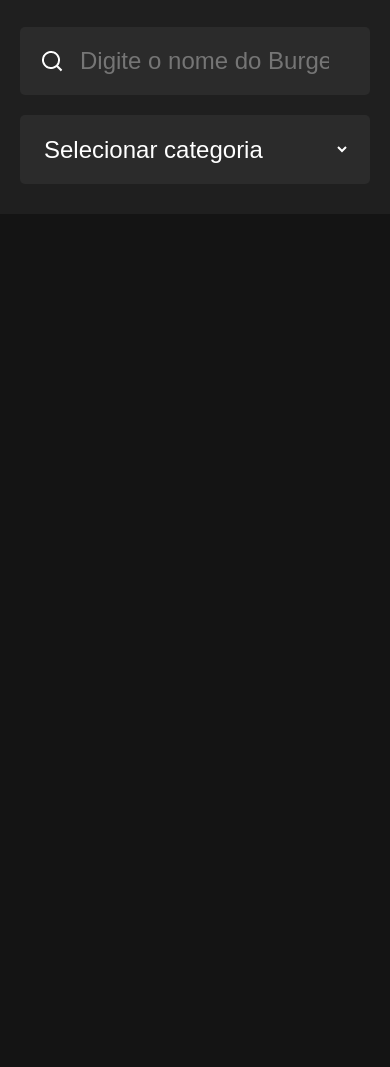
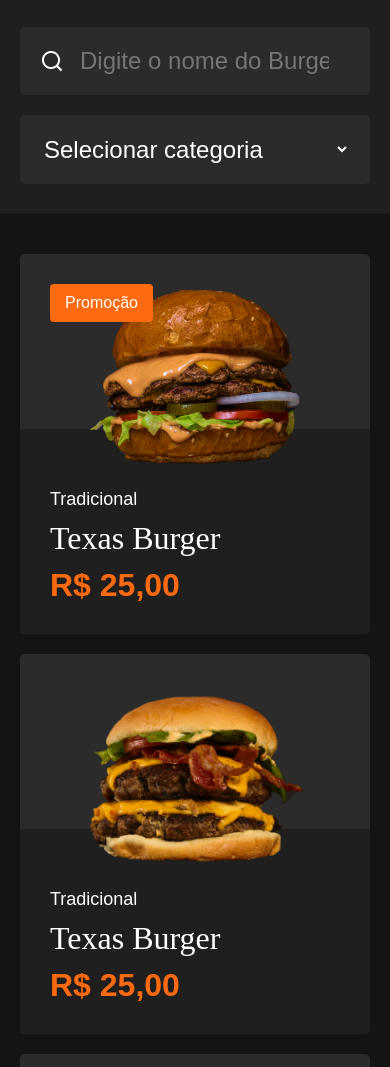
Before and after one commit to Roniclelton-Br/projeto_burguer, a plain HTML site: page index.html in a window 390 px wide. Shown: the part 933-2000 px from the top of the page. Before the commit the page ends 1147 px from the top, so only its background shows below. Drawn offline with Linux system fonts and the light colour scheme; a web font is replaced by a local one.

Commit message:
criado a área dos produtos, ja responsivo

```diff
--- a/assests/responsive.css
+++ b/assests/responsive.css
@@ -33,4 +33,12 @@
         flex-direction: column;
         gap: 20px;
     }
+    .products-grid {
+        grid-template-columns: repeat(2, 1fr);
+    }
 }
+@media (max-width:500px) {
+    .products-grid {
+        grid-template-columns: 1fr;
+    }
+}
--- a/assests/styles.css
+++ b/assests/styles.css
@@ -164,3 +164,60 @@ header .menu .menu_icon div {
 .search select {
     border-right: 20px solid transparent;
 }
+
+/*PRODUCTS*/
+.products-grid {
+    display: grid;
+    grid-template-columns: repeat(3, 1fr);
+    gap: 20px;
+    margin: 40px 0;
+}
+.product-item {
+    display: block;
+    border-radius: 5px;
+    overflow: hidden;
+    position: relative;
+}
+.product-item:hover {
+    opacity: 0.7;
+}
+.product-item .warning {
+    position: absolute;
+    top: 30px;
+    left: 30px;
+    background-color: #fe6a0f;
+    font-size: 16px;
+    font-weight: 500;
+    color: #fff;
+    padding: 10px 15px;
+    border-radius: 4px;
+}
+.product-item .photo {
+    text-align: center;
+    background-color: #2b2b2b;
+    padding-top: 30px;
+}
+.product-item .photo img {
+    max-width: 100%;
+}
+.product-item .info {
+    background-color: #1f1f1f;
+    padding: 60px 30px 30px 30px;
+    margin-top: -50px;
+}
+.product-item .product-category {
+    color: #fff;
+    font-size: 18px;
+    font-weight: 500;
+}
+.product-item .product-name {
+    font-family: 'Calistoga';
+    font-size: 32px;
+    color: #fff;
+    margin: 10px 0;
+}
+.product-item .product-price {
+    font-size: 32px;
+    font-weight: bold;
+    color: #fe6a0f;
+}
--- a/index.html
+++ b/index.html
@@ -66,5 +66,73 @@
             </div>
         </div>
     </section>
+    <main>
+        <div class="container">
+            <div class="products-grid">
+                <a href="#" class="product-item">
+                    <div class="warning">Promoção</div>
+                    <div class="photo">
+                        <img src="./assests/burgers/burger1.png" alt="">
+                    </div>
+                    <div class="info">
+                        <div class="product-category">Tradicional</div>
+                        <div class="product-name">Texas Burger</div>
+                        <div class="product-price">R$ 25,00</div>
+                    </div>
+                </a>
+                <a href="#" class="product-item">
+                    <div class="photo">
+                        <img src="./assests/burgers/burger2.png" alt="">
+                    </div>
+                    <div class="info">
+                        <div class="product-category">Tradicional</div>
+                        <div class="product-name">Texas Burger</div>
+                        <div class="product-price">R$ 25,00</div>
+                    </div>
+                </a>
+                <a href="#" class="product-item">
+                    <div class="photo">
+                        <img src="./assests/burgers/burger3.png" alt="">
+                    </div>
+                    <div class="info">
+                        <div class="product-category">Tradicional</div>
+                        <div class="product-name">Texas Burger</div>
+                        <div class="product-price">R$ 25,00</div>
+                    </div>
+                </a>
+                <a href="#" class="product-item">
+                    <div class="photo">
+                        <img src="./assests/burgers/burger4.png" alt="">
+                    </div>
+                    <div class="info">
+                        <div class="product-category">Tradicional</div>
+                        <div class="product-name">Texas Burger</div>
+                        <div class="product-price">R$ 25,00</div>
+                    </div>
+                </a>
+                <a href="#" class="product-item">
+                    <div class="photo">
+                        <img src="./assests/burgers/burger1.png" alt="">
+                    </div>
+                    <div class="info">
+                        <div class="product-category">Tradicional</div>
+                        <div class="product-name">Texas Burger</div>
+                        <div class="product-price">R$ 25,00</div>
+                    </div>
+                </a>
+                <a href="#" class="product-item">
+                    <div class="photo">
+                        <img src="./assests/burgers/burger2.png" alt="">
+                    </div>
+                    <div class="info">
+                        <div class="product-category">Tradicional</div>
+                        <div class="product-name">Texas Burger</div>
+                        <div class="product-price">R$ 25,00</div>
+                    </div>
+                </a>
+
+            </div>
+        </div>
+    </main>
 </body>
 </html>
```
